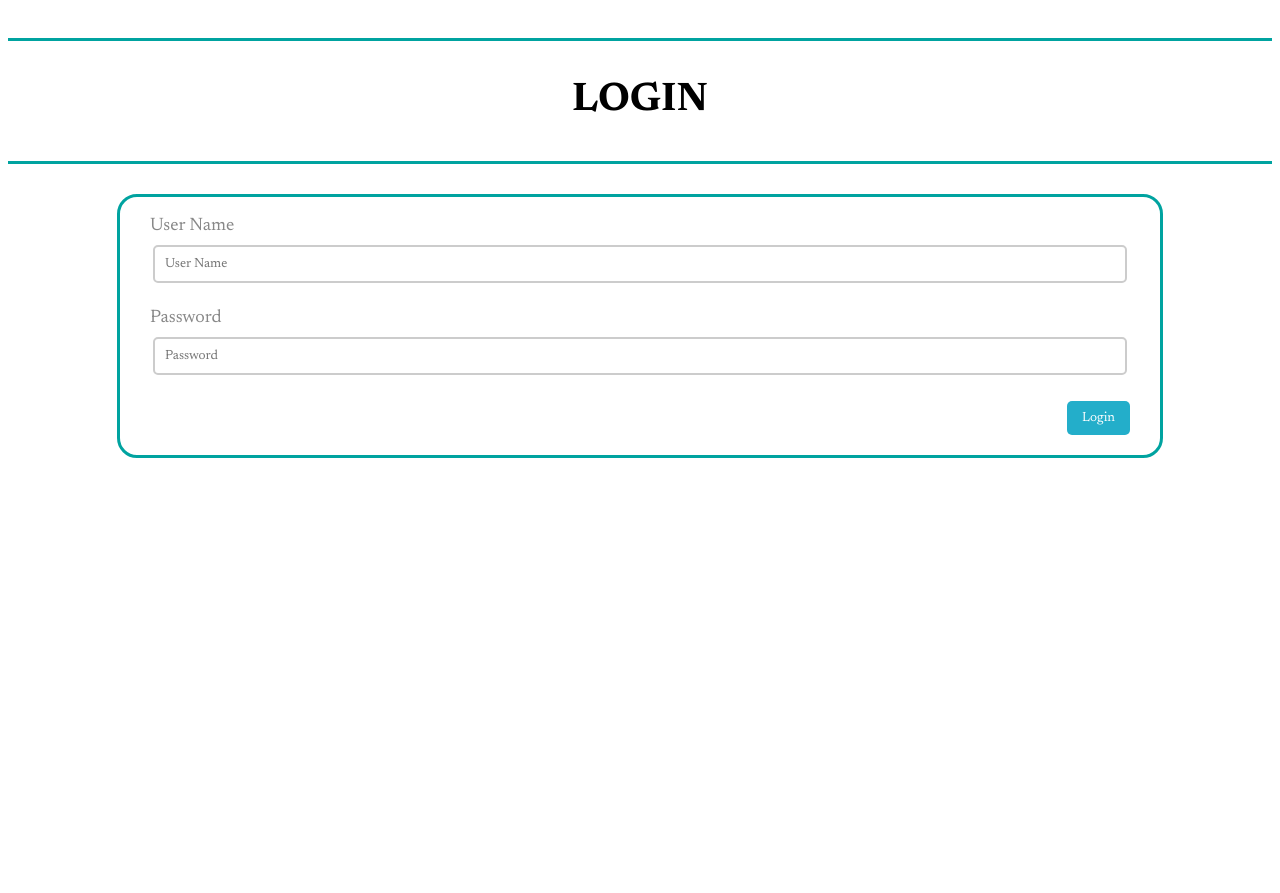
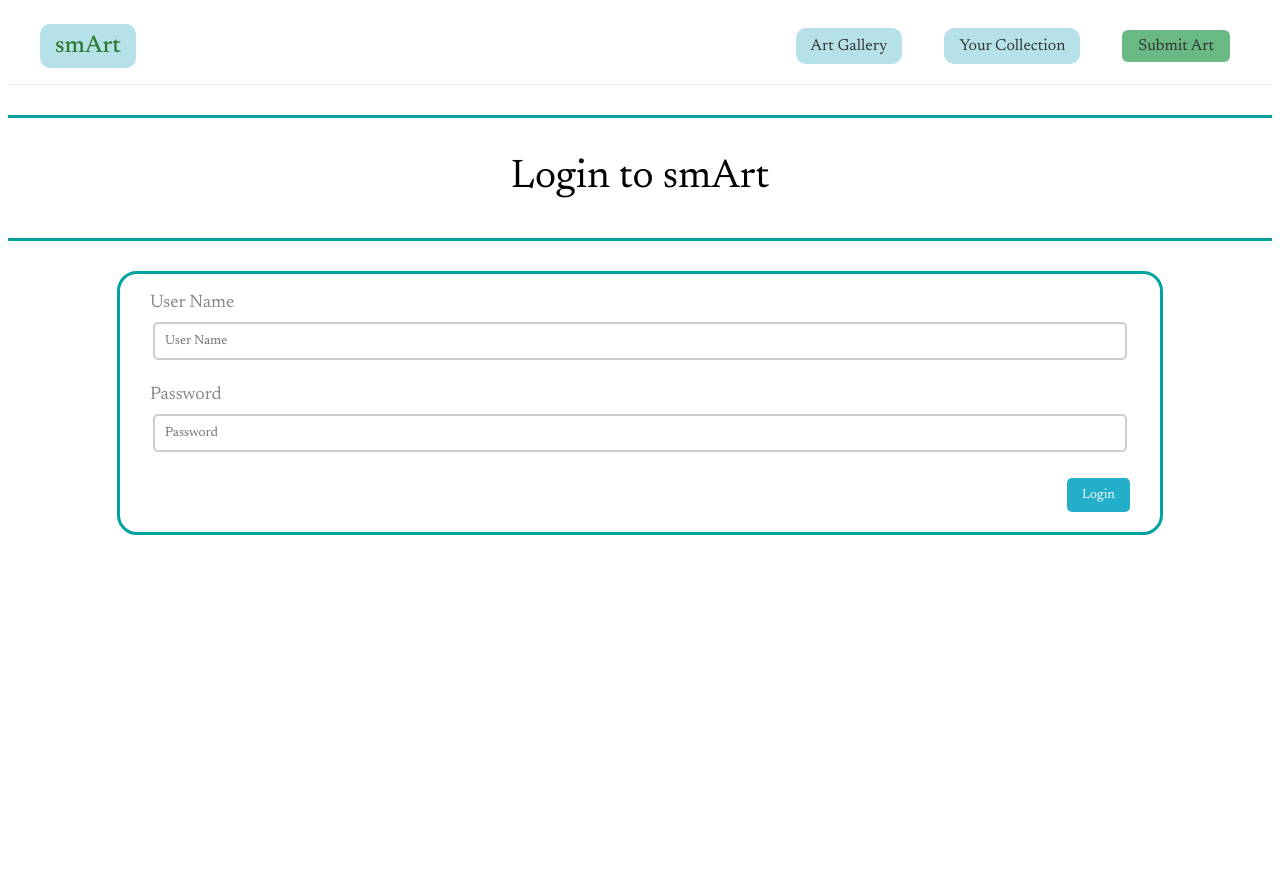
Before and after one commit to caitlinyau0717/smArt, a PHP site: page /login.php in a window 1280 px wide. Before the commit the page ends 458 px from the top, so only its background shows below. Run offline with PHP 8.4, Linux system fonts and the light colour scheme.

Commit message:
restarting computer

```diff
--- a/login.php
+++ b/login.php
@@ -8,8 +8,17 @@
         </style>
     </head>
     <body>
+        <header class="header">
+            <a href="#" class="logo">smArt</a>
+            <nav class="nav">
+                <a href="#">Art Gallery</a>
+                <a href="#">Your Collection</a>
+                <a href="#" class="submit-btn">Submit Art</a>
+            </nav>
+        </header>
+        <main>
             <div id="heading">
-            <h1>LOGIN</h1>
+                <h1>Login to smArt</h1>
             </div>
             <form action="login.php" method="post">
                 <?php if (isset($_GET['error'])) { ?>
@@ -21,5 +30,6 @@
                 <input type="password" name="password" placeholder="Password"><br>
                 <button type="submit">Login</button>
             </form>
+        </main>
     </body>
 </html>
--- a/resources/login.css
+++ b/resources/login.css
@@ -1,16 +1,8 @@
-body {
-    display: flex;
-    /* justify-content: center;     */
-    align-items: center;
-    height: 100vh;
-    flex-direction: column;
-}
-
 * {
     box-sizing: padding-box;
     font-family: "Newsreader", serif;
     font-optical-sizing: auto;
-    font-weight: <weight>;
+    font-weight: 400;
     font-style: normal;
 }
 
@@ -95,3 +87,44 @@ a:hover {
     align-items: center; /* Centers vertically */
     justify-content: center; /* Centers horizontally */
 }
+
+.header {
+    display: flex;
+    justify-content: space-between;
+    align-items: center;
+    padding: 1rem 2rem;
+    border-bottom: 1px solid #eee;
+}
+
+.logo {
+    color: #2E7D32;
+    font-size: 1.5rem;
+    font-weight: 500;
+    text-decoration: none;
+}
+
+.nav {
+    display: flex;
+    gap: 2rem;
+    align-items: center;
+}
+
+.nav a {
+    text-decoration: none;
+    color: #333;
+}
+
+.submit-btn {
+    background-color: #68B984;
+    color: white;
+    padding: 0.5rem 1rem;
+    border-radius: 6px;
+    text-decoration: none;
+}
+
+main {
+    display: flex;
+    align-items: center;
+    height: 100vh;
+    flex-direction: column;
+}
```
Also changed, not shown: README.md. Lines whose indentation alone changed are shown as unchanged.
